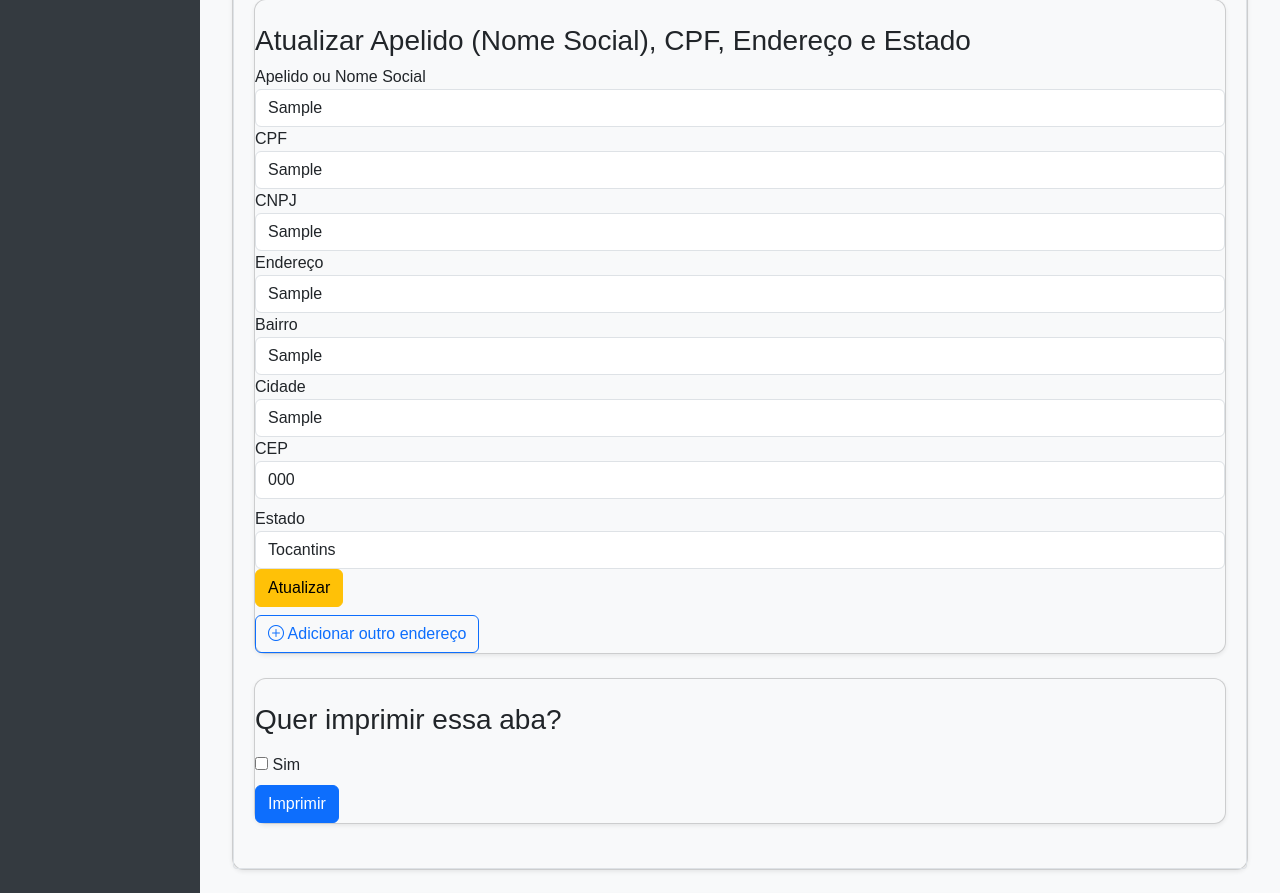
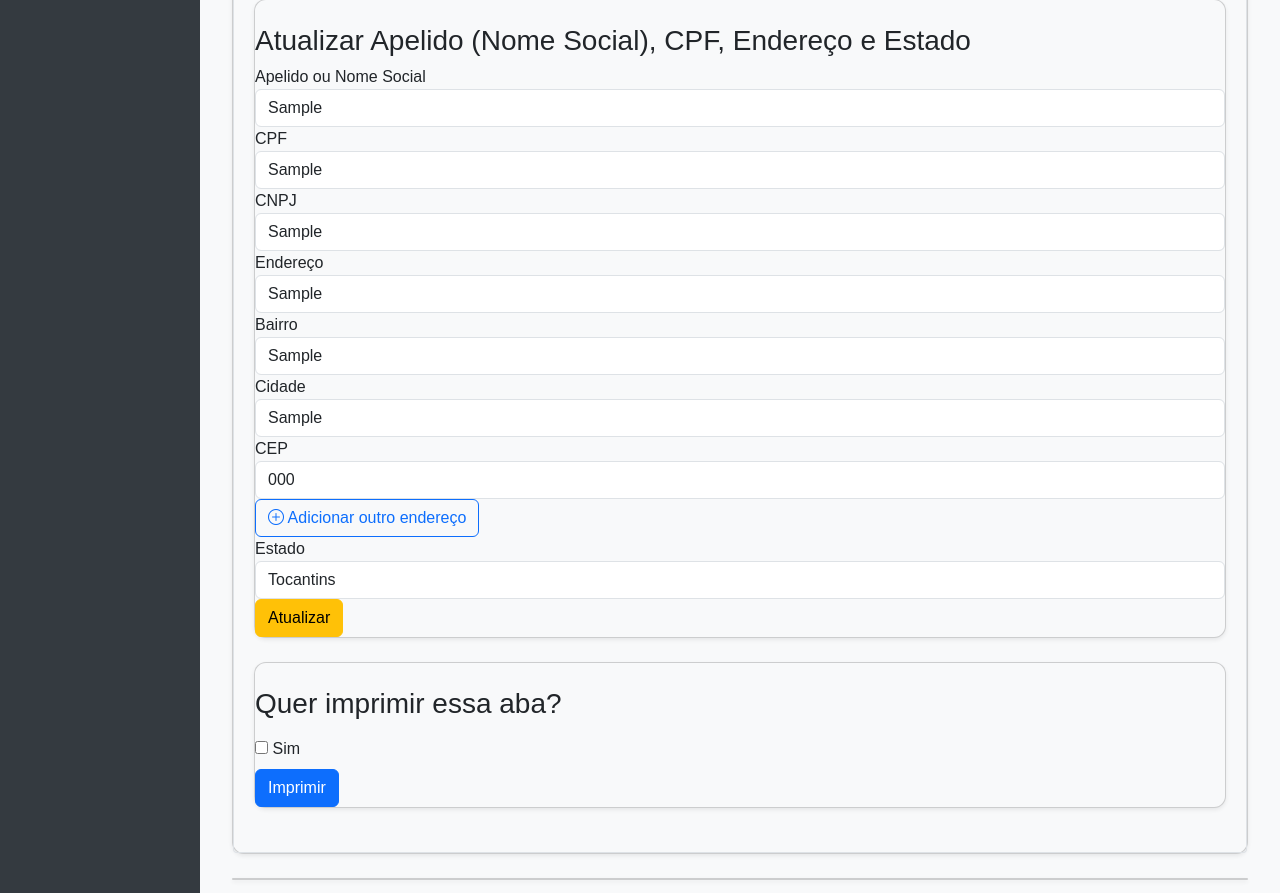
Before and after one commit to IgorKock/Oficina-Web, a Flask app: page /cliente/1 in a window 1280 px wide. Shown: the part 710-1603 px from the top of the page. Run offline with Flask 3, Linux system fonts and the light colour scheme; tables that the repository leaves empty hold one stand-in row (values such as "Sample post"); some libraries are stand-ins or nearby versions.

Commit message:
Update cliente.html

```diff
--- a/app/templates/cliente.html
+++ b/app/templates/cliente.html
@@ -380,7 +380,10 @@
 						<label for="cidade">Cidade</label>
                         <input type="text" name="cidade[]" class="form-control mb" placeholder="Cidade" value="{{ cliente.cidade or ''}}">
 						<label for="cep">CEP</label>
-                        <input type="text" name="cep[]" class="form-control mb-2" placeholder="CEP" value="{{ cliente.cep or ''}}">
+                        <input type="text" name="cep[]" class="form-control mb" placeholder="CEP" value="{{ cliente.cep or ''}}">
+						<button type="button" class="btn btn-outline-primary mt" onclick="adicionarCampoEndereco()">
+							<i class="bi bi-plus-circle"></i> Adicionar outro endereço
+						</button>
 						</div>
                         <label for="estado">Estado</label>
                         <select name="estado" class="form-control mb">
@@ -415,9 +418,6 @@
                         <div class="d-flex gap-2">
                             <button type="submit" class="btn btn-warning">Atualizar</button>
                         </div>
-						<button type="button" class="btn btn-outline-primary mt-2" onclick="adicionarCampoEndereco()">
-							<i class="bi bi-plus-circle"></i> Adicionar outro endereço
-						</button>
                     </form>
 					</div>
 					<div class="card mb-4">
```
